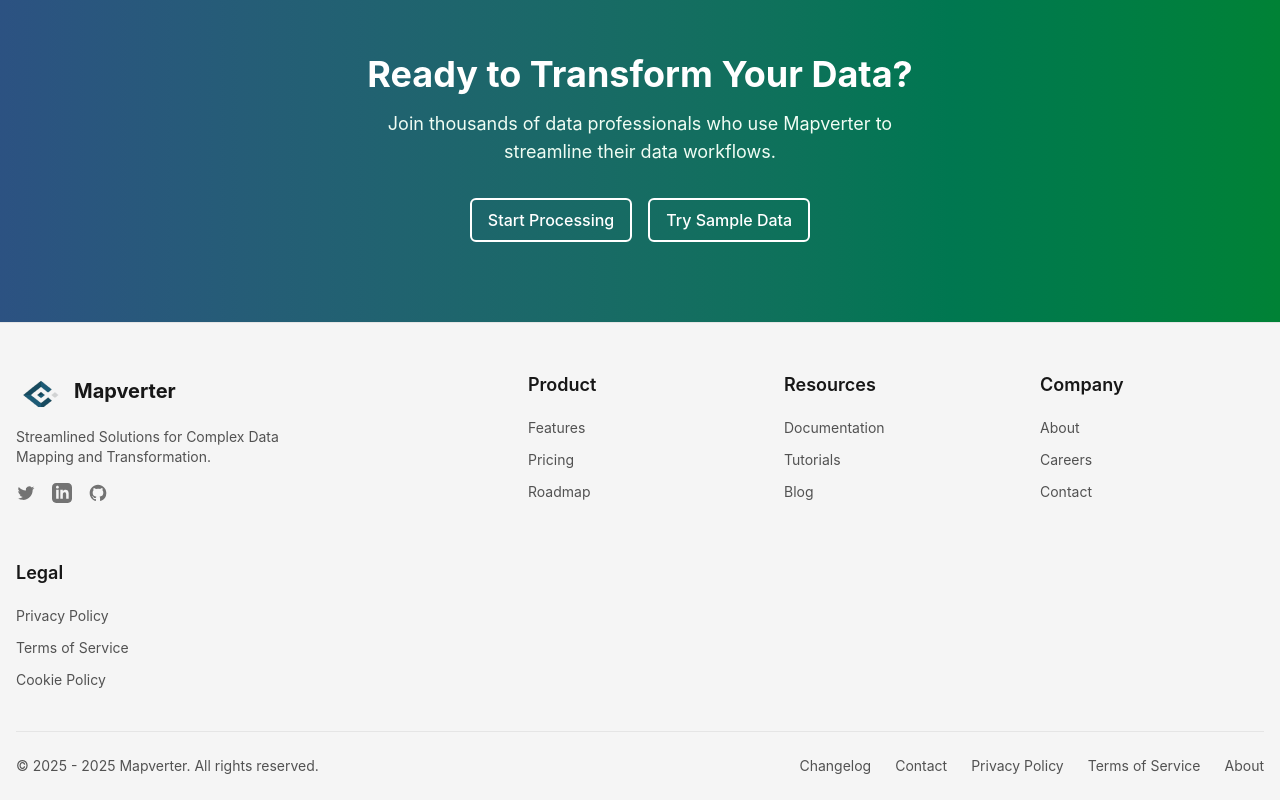
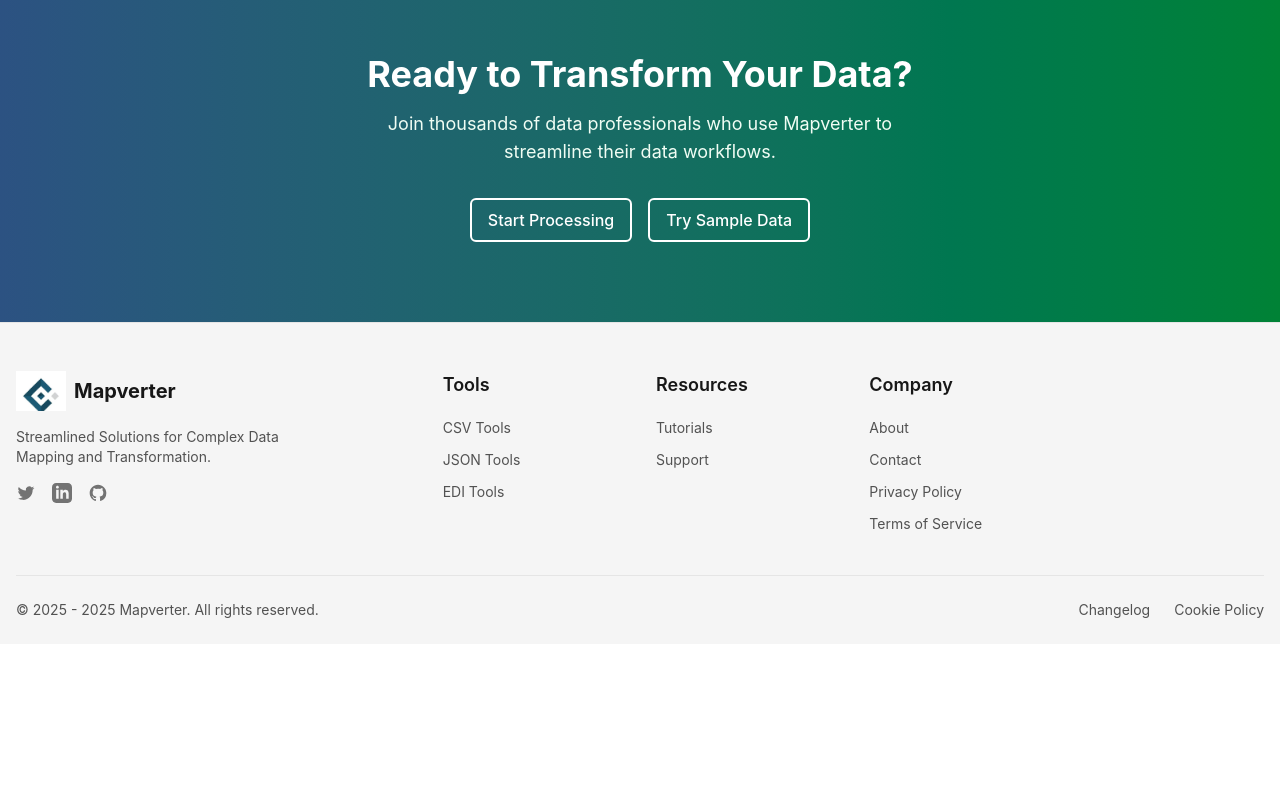
Before and after one commit to abdullahduet/mapverter, a React (Vite) app: page / in a window 1280 px wide. Shown: the part 3703-4503 px from the top of the page. After the commit the page ends 4347 px from the top, so only its background shows below. Built offline with nearby package versions, Linux system fonts and the light colour scheme.

Commit message:
rename  constants file and update footer

```diff
--- a/src/components/common/Footer.jsx
+++ b/src/components/common/Footer.jsx
@@ -1,41 +1,33 @@
 import React from 'react';
 import { Link } from 'react-router-dom';
-import logo from '../../assets/images/logo.png';
+import logo from '../../assets/images/logo-1.svg';
 
 const Footer = () => {
   const currentYear = new Date().getFullYear();
 
   const footerSections = [
     {
-      title: 'Product',
+      title: 'Tools',
       links: [
-        { name: 'Features', path: '/features' },
-        { name: 'Pricing', path: '/pricing' },
-        { name: 'Roadmap', path: '/roadmap' },
+        { name: 'CSV Tools', path: '/csv' },
+        { name: 'JSON Tools', path: '/json' },
+        { name: 'EDI Tools', path: '/edi' },
       ],
     },
     {
       title: 'Resources',
       links: [
-        { name: 'Documentation', path: '/docs' },
         { name: 'Tutorials', path: '/tutorials' },
-        { name: 'Blog', path: '/blog' },
+        { name: 'Support', path: '/support' },
       ],
     },
     {
       title: 'Company',
       links: [
         { name: 'About', path: '/about' },
-        { name: 'Careers', path: '/careers' },
         { name: 'Contact', path: '/contact' },
-      ],
-    },
-    {
-      title: 'Legal',
-      links: [
         { name: 'Privacy Policy', path: '/privacy-policy' },
         { name: 'Terms of Service', path: '/terms-of-service' },
-        { name: 'Cookie Policy', path: '/cookie-policy' },
       ],
     },
   ];
@@ -43,7 +35,7 @@
   return (
     <footer className="bg-neutral-100 dark:bg-neutral-900 text-neutral-700 dark:text-neutral-300 pt-12 pb-6 border-t border-neutral-200 dark:border-neutral-800">
       <div className="container mx-auto px-4">
-        <div className="grid grid-cols-1 md:grid-cols-5 gap-8">
+        <div className="grid grid-cols-2 md:grid-cols-6 gap-8 mb-8">
           {/* Brand Column */}
           <div className="md:col-span-2">
             <Link to="/" className="flex items-center mb-4">
@@ -61,30 +53,33 @@
             </p>
             <div className="flex space-x-4 mb-6">
               <a
-                href="https://twitter.com"
+                href="https://twitter.com/mapverter"
                 target="_blank"
                 rel="noopener noreferrer"
                 className="text-neutral-500 hover:text-neutral-700 dark:text-neutral-400 dark:hover:text-neutral-200 transition-colors"
+                aria-label="Twitter"
               >
                 <svg className="w-5 h-5" fill="currentColor" viewBox="0 0 24 24" aria-hidden="true">
                   <path d="M8.29 20.251c7.547 0 11.675-6.253 11.675-11.675 0-.178 0-.355-.012-.53A8.348 8.348 0 0022 5.92a8.19 8.19 0 01-2.357.646 4.118 4.118 0 001.804-2.27 8.224 8.224 0 01-2.605.996 4.107 4.107 0 00-6.993 3.743 11.65 11.65 0 01-8.457-4.287 4.106 4.106 0 001.27 5.477A4.072 4.072 0 012.8 9.713v.052a4.105 4.105 0 003.292 4.022 4.095 4.095 0 01-1.853.07 4.108 4.108 0 003.834 2.85A8.233 8.233 0 012 18.407a11.616 11.616 0 006.29 1.84"></path>
                 </svg>
               </a>
               <a
-                href="https://linkedin.com"
+                href="https://linkedin.com/company/mapverter"
                 target="_blank"
                 rel="noopener noreferrer"
                 className="text-neutral-500 hover:text-neutral-700 dark:text-neutral-400 dark:hover:text-neutral-200 transition-colors"
+                aria-label="LinkedIn"
               >
                 <svg className="w-5 h-5" fill="currentColor" viewBox="0 0 24 24" aria-hidden="true">
                   <path d="M19 0h-14c-2.761 0-5 2.239-5 5v14c0 2.761 2.239 5 5 5h14c2.762 0 5-2.239 5-5v-14c0-2.761-2.238-5-5-5zm-11 19h-3v-11h3v11zm-1.5-12.268c-.966 0-1.75-.79-1.75-1.764s.784-1.764 1.75-1.764 1.75.79 1.75 1.764-.783 1.764-1.75 1.764zm13.5 12.268h-3v-5.604c0-3.368-4-3.113-4 0v5.604h-3v-11h3v1.765c1.396-2.586 7-2.777 7 2.476v6.759z"></path>
                 </svg>
               </a>
               <a
-                href="https://github.com"
+                href="https://github.com/mapverter"
                 target="_blank"
                 rel="noopener noreferrer"
                 className="text-neutral-500 hover:text-neutral-700 dark:text-neutral-400 dark:hover:text-neutral-200 transition-colors"
+                aria-label="GitHub"
               >
                 <svg className="w-5 h-5" fill="currentColor" viewBox="0 0 24 24" aria-hidden="true">
                   <path fillRule="evenodd" d="M12 2C6.477 2 2 6.484 2 12.017c0 4.425 2.865 8.18 6.839 9.504.5.092.682-.217.682-.483 0-.237-.008-.868-.013-1.703-2.782.605-3.369-1.343-3.369-1.343-.454-1.158-1.11-1.466-1.11-1.466-.908-.62.069-.608.069-.608 1.003.07 1.531 1.032 1.531 1.032.892 1.53 2.341 1.088 2.91.832.092-.647.35-1.088.636-1.338-2.22-.253-4.555-1.113-4.555-4.951 0-1.093.39-1.988 1.029-2.688-.103-.253-.446-1.272.098-2.65 0 0 .84-.27 2.75 1.026A9.564 9.564 0 0112 6.844c.85.004 1.705.115 2.504.337 1.909-1.296 2.747-1.027 2.747-1.027.546 1.379.202 2.398.1 2.651.64.7 1.028 1.595 1.028 2.688 0 3.848-2.339 4.695-4.566 4.943.359.309.678.92.678 1.855 0 1.338-.012 2.419-.012 2.747 0 .268.18.58.688.482A10.019 10.019 0 0022 12.017C22 6.484 17.522 2 12 2z" clipRule="evenodd"></path>
@@ -126,28 +121,10 @@
               Changelog
             </Link>
             <Link
-              to="/contact"
+              to="/cookie-policy"
               className="text-sm text-neutral-600 hover:text-neutral-900 dark:text-neutral-400 dark:hover:text-neutral-100 transition-colors"
             >
-              Contact
-            </Link>
-            <Link
-              to="/privacy-policy"
-              className="text-sm text-neutral-600 hover:text-neutral-900 dark:text-neutral-400 dark:hover:text-neutral-100 transition-colors"
-            >
-              Privacy Policy
-            </Link>
-            <Link
-              to="/terms-of-service"
-              className="text-sm text-neutral-600 hover:text-neutral-900 dark:text-neutral-400 dark:hover:text-neutral-100 transition-colors"
-            >
-              Terms of Service
-            </Link>
-            <Link
-              to="/about"
-              className="text-sm text-neutral-600 hover:text-neutral-900 dark:text-neutral-400 dark:hover:text-neutral-100 transition-colors"
-            >
-              About
+              Cookie Policy
             </Link>
           </div>
         </div>
```
Also changed, not shown: src/utils/constants.jsx (renamed from src/utils/constants.js).
